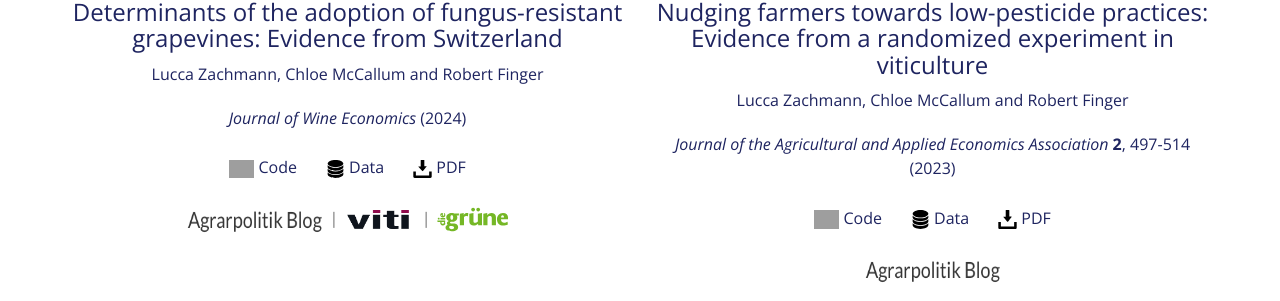
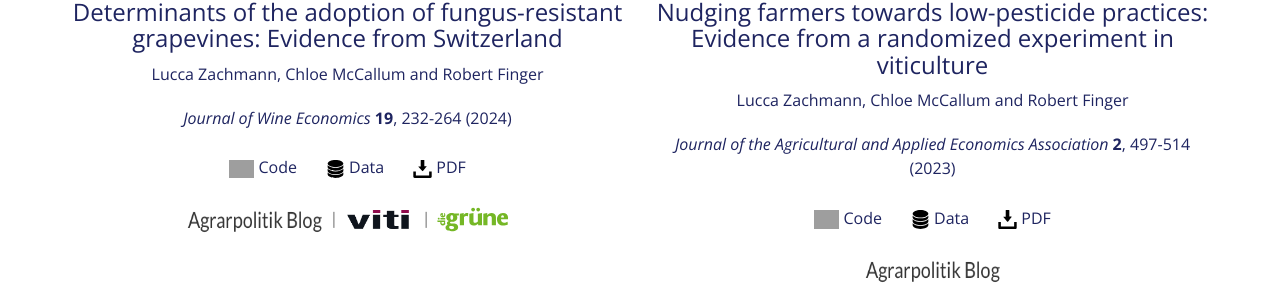
Before and after one commit to luccalino/luccalino.github.io, a Jekyll site: the page built from index.html, in a window 1280 px wide and 900 px high, scrolled down 1678 px. Shown: the part 153-454 px from the top of the window. Built offline with Jekyll 4.4.1, drawn with Linux system fonts in a browser that asks for light colours; nearby versions of some CDN libraries; grey boxes are pictures that could not be loaded.

Commit message:
Update publications.html

```diff
--- a/_includes/publications.html
+++ b/_includes/publications.html
@@ -39,7 +39,7 @@
                       <a class="fa fa-4x wow bounceIn text-primary" href="https://www.cambridge.org/core/journals/journal-of-wine-economics/article/determinants-of-the-adoption-of-fungusresistant-grapevines-evidence-from-switzerland/BD682A7EAF7BA6EBD7FF74F2C6408174" target="_blank"><img title="JWE" alt="JWE" src="img/journal-of-wine-economics.jpg" style="cursor:pointer;border:1px solid grey;" width="150" height="210"></a>
                       <h3 style="color:#1E2460;">Determinants of the adoption of fungus-resistant grapevines: Evidence from Switzerland</h3>
                       <p class="text-muted" style="color:#1E2460;">Lucca Zachmann, Chloe McCallum and Robert Finger</p>
-                      <p class="text-muted" style="color:#1E2460;"><i>Journal of Wine Economics</i> (2024)</p>
+                      <p class="text-muted" style="color:#1E2460;"><i>Journal of Wine Economics</i> <b>19</b>, 232-264 (2024)</p>
                     <p style="margin-bottom:0.15cm;"></p>
                     <p class="text-muted" style="color:#1E2460;"><a href="https://www.research-collection.ethz.ch/handle/20.500.11850/671067" target="_blank"><i><img src="img/logo/github-icon-1-logo-svgrepo-com.svg" style="cursor:pointer; height:0.5cm; weight: 0.5cm;"></i></a> Code &nbsp; &nbsp; &nbsp; <a href="https://www.research-collection.ethz.ch/handle/20.500.11850/568595" target="_blank"><i><img src="img/logo/data-storage-device-svgrepo-com.svg" style="cursor:pointer; height:0.5cm; weight: 0.5cm;"></i></a> Data &nbsp; &nbsp; &nbsp; <a href="https://www.cambridge.org/core/journals/journal-of-wine-economics/article/determinants-of-the-adoption-of-fungusresistant-grapevines-evidence-from-switzerland/BD682A7EAF7BA6EBD7FF74F2C6408174" target="_blank"><i><img src="img/logo/download-button-svgrepo-com.svg" style="cursor:pointer; height:0.5cm; weight: 0.5cm;"></i></a> PDF </p>
                     <p style="margin-bottom:0.15cm;"></p>
```
